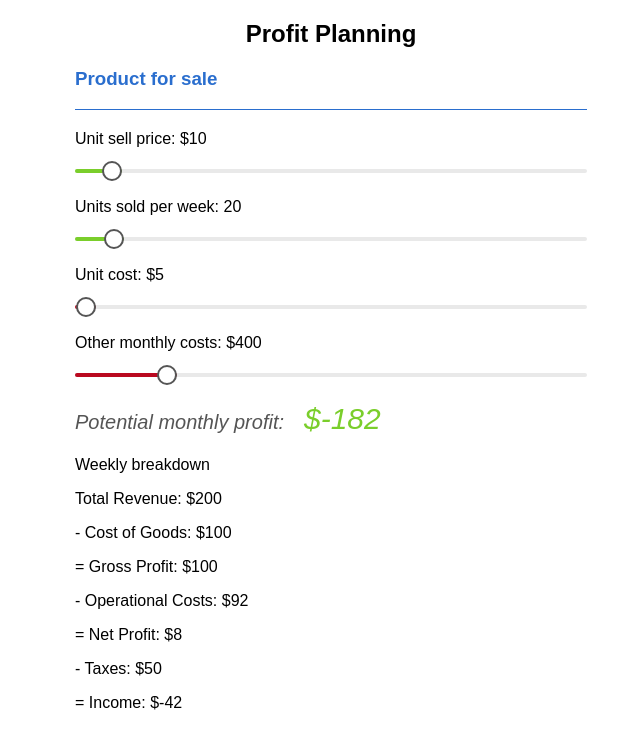
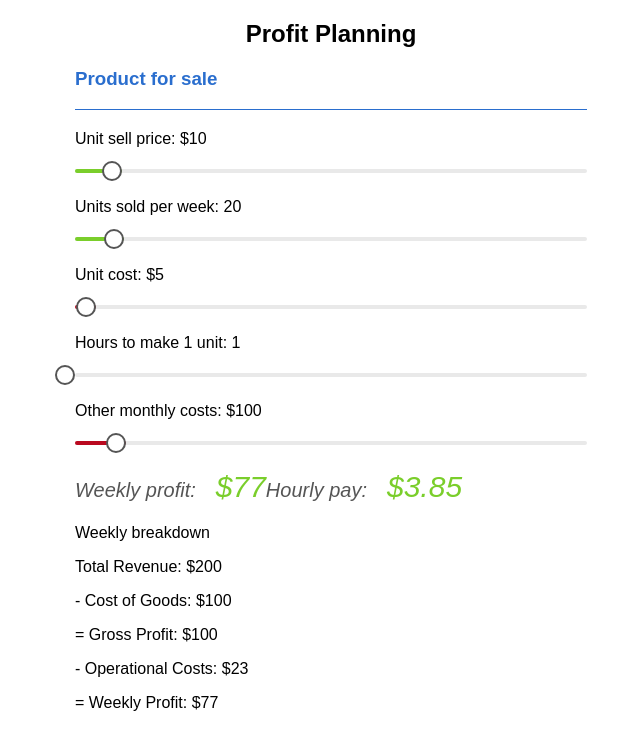
Before and after one commit to JohnDHamm/TETB-test01, a React (Create React App) app: page / in a window 1280 px wide. Both pictures are taken after a click on the button "PRODUCT". Shown: the top 750 px of the page, without its empty margins (309-949 px from the left). Built offline with nearby package versions, Linux system fonts and the light colour scheme.

Commit message:
revision to product for adding hourly rate

```diff
--- a/src/components/product.js
+++ b/src/components/product.js
@@ -12,7 +12,8 @@ export default class Product extends React.Component {
 			unitPrice: 10,
 			unitsSoldPerWeek: 20,
 			unitCost: 5,
-			otherCosts: 400
+			hoursPerUnit: 1,
+			otherCosts: 100
 		}
 	}
 
@@ -26,6 +27,10 @@ export default class Product extends React.Component {
 
 	handleUnitCostSlider(value) {
 		this.setState({ unitCost: value });
+	}
+
+	handleHoursPerUnitSlider(value) {
+		this.setState({ hoursPerUnit: value });
 	}
 
 	handleOtherCostsSlider(value) {
@@ -44,31 +49,36 @@ export default class Product extends React.Component {
 		return Math.round( this.state.otherCosts / Values.weeksPerMonth );
 	}
 
+	calcHourlyRate(weeklyProfit) {
+		return ( weeklyProfit / ( this.state.hoursPerUnit * this.state.unitsSoldPerWeek )).toFixed(2);
+	}
+
 
 	render() {
 		const weeklyRevenue = this.calcWeeklyRevenue();
 		const costOfGoods = this.calcCostOfGoods();
 		const grossProfit = weeklyRevenue - costOfGoods;
 		const weeklyOperCosts = this.calcWeeklyOperCosts();
-		const netProfit = grossProfit - weeklyOperCosts;
-		const taxes = Math.round(weeklyRevenue * Values.taxRate);
-		const income = netProfit - taxes;
-		const monthlyProfit = Math.round(income * Values.weeksPerMonth);
-		const yearlyProfit = Math.round(monthlyProfit * 12);
-		const productData = [
-			{ name: 'profit',
-				value: monthlyProfit
-			},
-			{ name: 'taxes',
-				value: taxes
-			},
-			{ name: 'operations costs',
-				value: weeklyOperCosts
-			},
-			{ name: 'cost of goods',
-				value: costOfGoods
-			}
-		]
+		const weeklyProfit = grossProfit - weeklyOperCosts;
+		const hourlyRate = this.calcHourlyRate(weeklyProfit);
+		// const taxes = Math.round(weeklyRevenue * Values.taxRate);
+		// const income = netProfit - taxes;
+		// const monthlyProfit = Math.round(income * Values.weeksPerMonth);
+		// const yearlyProfit = Math.round(monthlyProfit * 12);
+		// const productData = [
+		// 	{ name: 'profit',
+		// 		value: monthlyProfit
+		// 	},
+		// 	{ name: 'taxes',
+		// 		value: taxes
+		// 	},
+		// 	{ name: 'operations costs',
+		// 		value: weeklyOperCosts
+		// 	},
+		// 	{ name: 'cost of goods',
+		// 		value: costOfGoods
+		// 	}
+		// ]
 
 		return (
 			<div>
@@ -131,12 +141,30 @@ export default class Product extends React.Component {
 						/>
 				</div>
 				<div className="slider">
+					<p>Hours to make 1 unit: {this.state.hoursPerUnit}</p>
+					<Slider
+						value={this.state.hoursPerUnit}
+						defaultValue={this.state.hoursPerUnit}
+						min={1}
+						max={10}
+						step={1}
+						onChange={this.handleHoursPerUnitSlider.bind(this)}
+						trackStyle={{ backgroundColor: Values.costs}}
+						handleStyle={{
+							borderColor: '#555',
+							width: 20,
+							height: 20,
+							marginLeft: -10,
+							marginTop: -8 }}
+						/>
+				</div>
+				<div className="slider">
 					<p>Other monthly costs: ${this.state.otherCosts}</p>
 					<Slider
 						value={this.state.otherCosts}
 						defaultValue={this.state.otherCosts}
 						min={0}
-						max={2000}
+						max={1000}
 						step={1}
 						onChange={this.handleOtherCostsSlider.bind(this)}
 						trackStyle={{ backgroundColor: Values.costs}}
@@ -149,16 +177,15 @@ export default class Product extends React.Component {
 						/>
 				</div>
 				<div className="profitBlock">
-					<span className="profitLine">Potential monthly profit:</span><span className="profitAmount">${monthlyProfit}</span>
+					<span className="profitLine">Weekly profit:</span><span className="profitAmount">${weeklyProfit}</span>
+					<span className="profitLine">Hourly pay:</span><span className="profitAmount">${hourlyRate}</span>
 				</div>
 				<WeeklyBreakdown
 					weeklyRevenue={weeklyRevenue}
 					costOfGoods={costOfGoods}
 					grossProfit={grossProfit}
 					weeklyOperCosts={weeklyOperCosts}
-					netProfit={netProfit}
-					taxes={taxes}
-					income={income}
+					weeklyProfit={weeklyProfit}
 				/>
 			</div>
 		)
--- a/src/components/weeklyBreakdown.js
+++ b/src/components/weeklyBreakdown.js
@@ -12,9 +12,7 @@ export default class WeeklyBreakdown extends React.Component {
 					<p>- Cost of Goods: ${this.props.costOfGoods}</p>
 					<p>= Gross Profit: ${this.props.grossProfit}</p>
 					<p>- Operational Costs: ${this.props.weeklyOperCosts}</p>
-					<p>= Net Profit: ${this.props.netProfit}</p>
-					<p>- Taxes: ${this.props.taxes}</p>
-					<p>= Income: ${this.props.income}</p>
+					<p>= Weekly Profit: ${this.props.weeklyProfit}</p>
 				</div>
 
 			</div>
```
